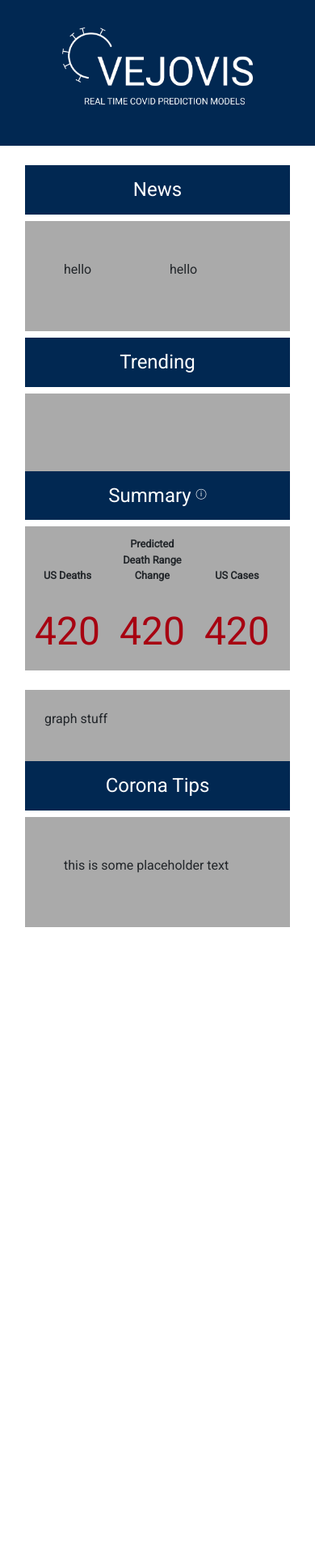
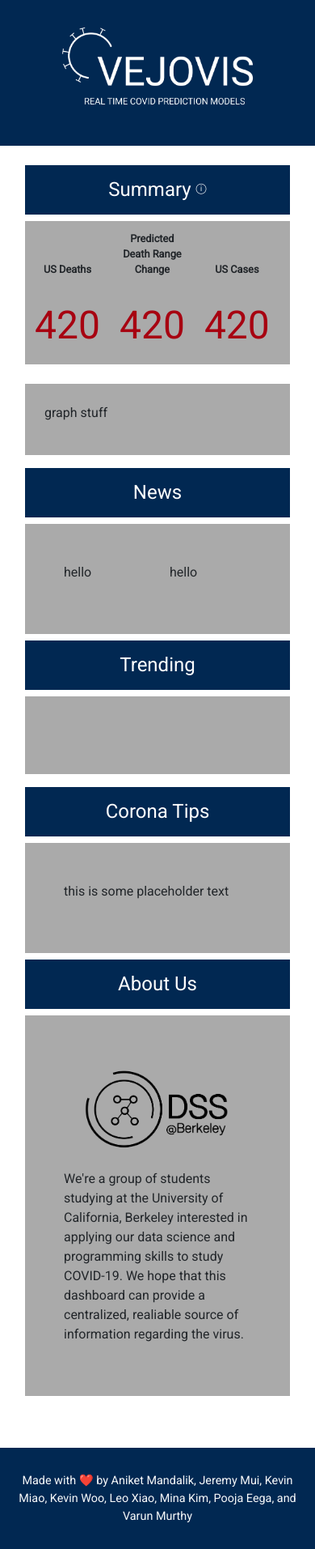
Before and after one commit to Kevin-Miao/ProjectVejovis, a plain HTML site: page index.html in a window 390 px wide. Shown: the whole page at 81% size. Before the commit the page ends 1145 px from the top, so only its background shows below. Drawn offline with nearby package versions, Linux system fonts and the light colour scheme.

Commit message:
Clean up and about us section

```diff
--- a/index.html
+++ b/index.html
@@ -17,57 +17,23 @@
   <title>Vejovis - Corona Tracking</title>
 </head>
 
-<!-- Pop Up Screen -->
-<div class="modal fade" id="exampleModal" tabindex="-1" role="dialog" aria-labelledby="exampleModalLabel" aria-hidden="true">
-  <div class="modal-dialog" role="document">
-    <div class="modal-content">
-      <div class="modal-header">
-        <h5 class="modal-title" id="exampleModalLabel">Time-Series Modeling</h5>
-        <button type="button" class="close" data-dismiss="modal" aria-label="Close">
-          <span aria-hidden="true">&times;</span>
-        </button>
-      </div>
-      <div class="modal-body">
-        More information about our time-series modeling.
-      </div>
-      <div class="modal-footer">
-        <button type="button" class="btn btn-secondary" data-dismiss="modal">Close</button>
+
+<!-- Body -->
+<body>
+  <header>
+    <div class="container-fluid">
+      <div class="row blue mb-4 py-3">
+        <div class="col mb-3 py-3">
+          <img class="centra" src="Logos/Vejovis White Logo.png" alt="Vejovis Real-time Coronavirus Tracking">
         </div>
       </div>
     </div>
-</div>
-
-<!-- Body -->
-<body>
+  </header>
+  <main>
     <div class="container-fluid">
-    <div class="row blue mb-4 py-3">
-      <div class="col mb-3 py-3">
-        <img class="centra" src="Logos/Vejovis White Logo.png"></img>
-        <!-- <h2 class="text-center">VEJOVIS</h2>
-        <h4 class="text-center">Real-time Coronavirus Tracking</h4> -->
-      </div>
-    </div>
       <div class="row px-3">
-      <div class="col-lg-3">
-        <h1 class="text-center blue py-3"> News </h1>
-        <div class="bg-light-gray p-5">
-          <div class="row">
-            <div class="col">
-              <p> hello </p>
-            </div>
-
-            <div class="col">
-              <p> hello </p>
-            </div>
-          </div>
-        </div>
-
-        <h1 class="text-center blue mt-2 py-3"> Trending </h1>
-        <div class="bg-light-gray p-5">
-<a class="twitter-timeline" data-lang="en" data-width="400" data-height="500" data-theme="dark" href="https://twitter.com/KJHMiao/lists/corona1?ref_src=twsrc%5Etfw"></a> <script async src="https://platform.twitter.com/widgets.js" charset="utf-8"></script>       </div>
-      </div>
-      <div class="col-lg-6">
-        <h1 class="text-center blue py-3"> Summary <sup class="standard mouse" data-toggle="modal" data-target="#exampleModal"> ⓘ <sup/> </h1>
+        <div class="col-lg-6 mb-3">
+          <h1 class="text-center blue py-3"> Summary <sup class="standard mouse" data-toggle="modal" data-target="#exampleModal"> ⓘ </sup> </h1>
           <div class="table-responsive">
             <table class="table text-center table-borderless bg-light-gray">
               <thead>
@@ -92,15 +58,70 @@
             <p>graph stuff</p>
           </div>
         </div>
-      <div class="col-lg-3">
+        <div class="col-lg-3 mb-3 order-lg-first">
+          <h1 class="text-center blue py-3"> News </h1>
+          <div class="bg-light-gray p-5">
+            <div class="row">
+              <div class="col">
+                <p> hello </p>
+              </div>
+
+              <div class="col">
+                <p> hello </p>
+              </div>
+            </div>
+          </div>
+
+          <h1 class="text-center blue mt-2 py-3"> Trending </h1>
+          <div class="bg-light-gray p-5">
+            <a class="twitter-timeline tw-align-center" data-lang="en" data-width="400" data-height="500" data-theme="dark" href="https://twitter.com/KJHMiao/lists/corona1?ref_src=twsrc%5Etfw"></a>
+            <script async src="https://platform.twitter.com/widgets.js" charset="utf-8"></script>
+          </div>
+        </div>
+        <div class="col-lg-3 mb-3">
           <h1 class="text-center blue py-3"> Corona Tips</h1>
           <div class="bg-light-gray p-5">
             <p>this is some placeholder text</p>
           </div>
+          <h1 class="text-center blue py-3 mt-2"> About Us</h1>
+          <div class="bg-light-gray p-5">
+            <div class="mx-auto">
+              <img src="DSSBerk.png" class="w-100 centra" id="dss-logo" alt="Berkeley Data Science Society">
+            </div>
+            <p>We're a group of students studying at the University of California, Berkeley interested in applying our data science and programming skills to study COVID-19. We hope that this dashboard can provide a centralized, realiable source of information regarding the virus.</p>
           </div>
         </div>
       </div>
+    </div>
+  </main>
 
+  <footer>
+    <div class="footer mt-5 blue">
+      <div class="container text-light text-center">
+        Made with ❤️ by Aniket Mandalik, Jeremy Mui, Kevin Miao, Kevin Woo, Leo Xiao, Mina Kim, Pooja Eega, and Varun Murthy
+      </div>
+    </div>
+  </footer>
+
+  <!-- Pop Up Screen -->
+  <div class="modal fade" id="exampleModal" tabindex="-1" role="dialog" aria-labelledby="exampleModalLabel" aria-hidden="true">
+    <div class="modal-dialog" role="document">
+      <div class="modal-content">
+        <div class="modal-header">
+          <h5 class="modal-title" id="exampleModalLabel">Time-Series Modeling</h5>
+          <button type="button" class="close" data-dismiss="modal" aria-label="Close">
+            <span aria-hidden="true">&times;</span>
+          </button>
+        </div>
+        <div class="modal-body">
+          More information about our time-series modeling.
+        </div>
+        <div class="modal-footer">
+          <button type="button" class="btn btn-secondary" data-dismiss="modal">Close</button>
+        </div>
+      </div>
+    </div>
+  </div>
   <!-- Optional JavaScript -->
   <!-- jQuery first, then Popper.js, then Bootstrap JS -->
   <script src="https://code.jquery.com/jquery-3.4.1.slim.min.js" integrity="sha384-J6qa4849blE2+poT4WnyKhv5vZF5SrPo0iEjwBvKU7imGFAV0wwj1yYfoRSJoZ+n" crossorigin="anonymous"></script>
--- a/main.css
+++ b/main.css
@@ -8,7 +8,7 @@ h4 h2 .h1{
 }
 
 .blue{
-    background-color: #012852;
+    background-color: var(--deep-blue);
 }
 
 .white {
@@ -60,7 +60,7 @@ td {
   font-size: 0.8rem;
 }
 
-img {
+header img {
   max-height:100px;
 }
 
@@ -74,3 +74,19 @@ img {
 .mouse {
     cursor: pointer;
 }
+
+#dss-logo {
+  max-width: 200px;
+}
+
+.footer {
+  font-size: 0.9rem;
+  padding-top: 30px;
+  padding-bottom: 30px;
+}
+
+#twitter-widget-0 {
+  margin-left: auto;
+  margin-right: auto;
+  display: block !important;
+}
```
Lines whose indentation alone changed are shown as unchanged.
